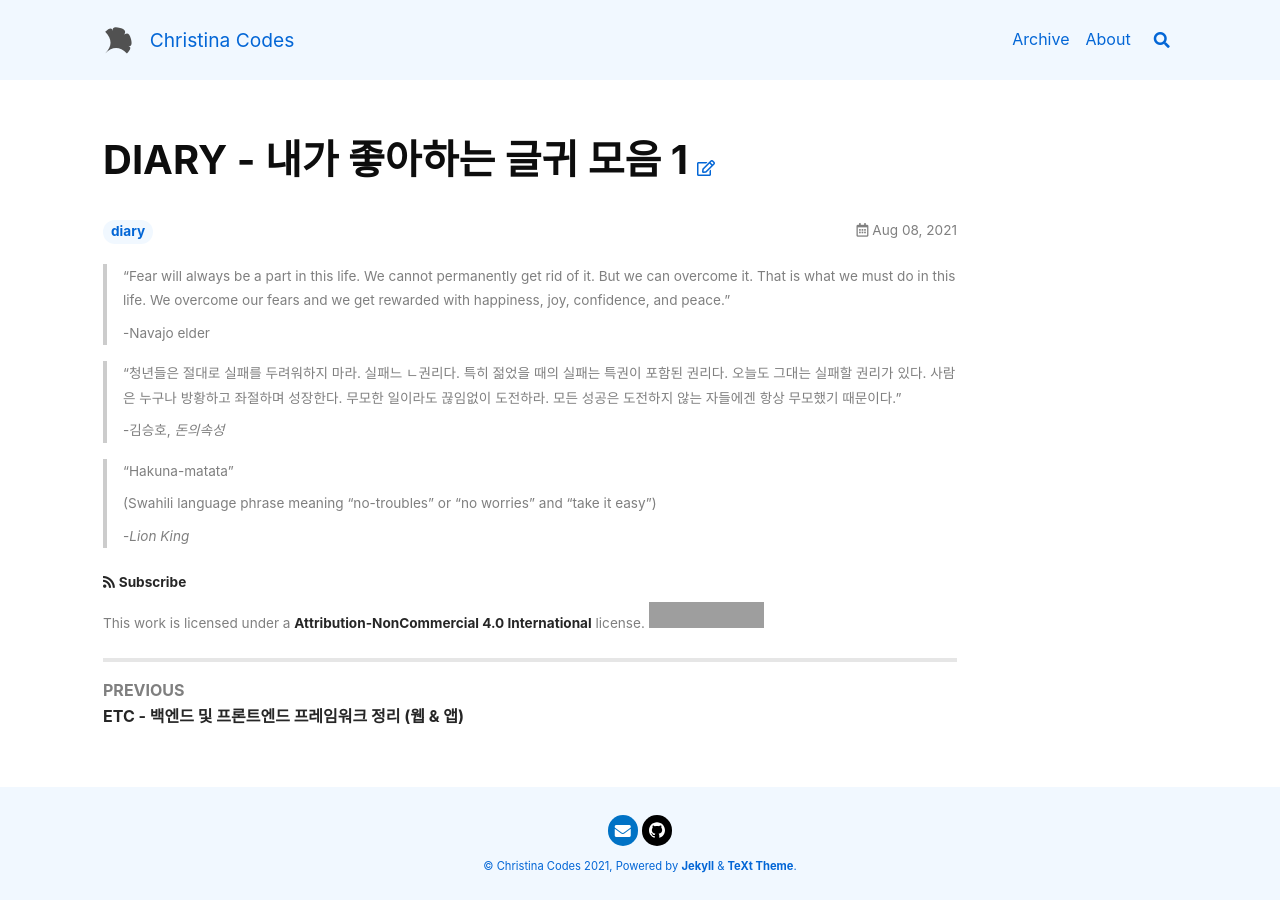
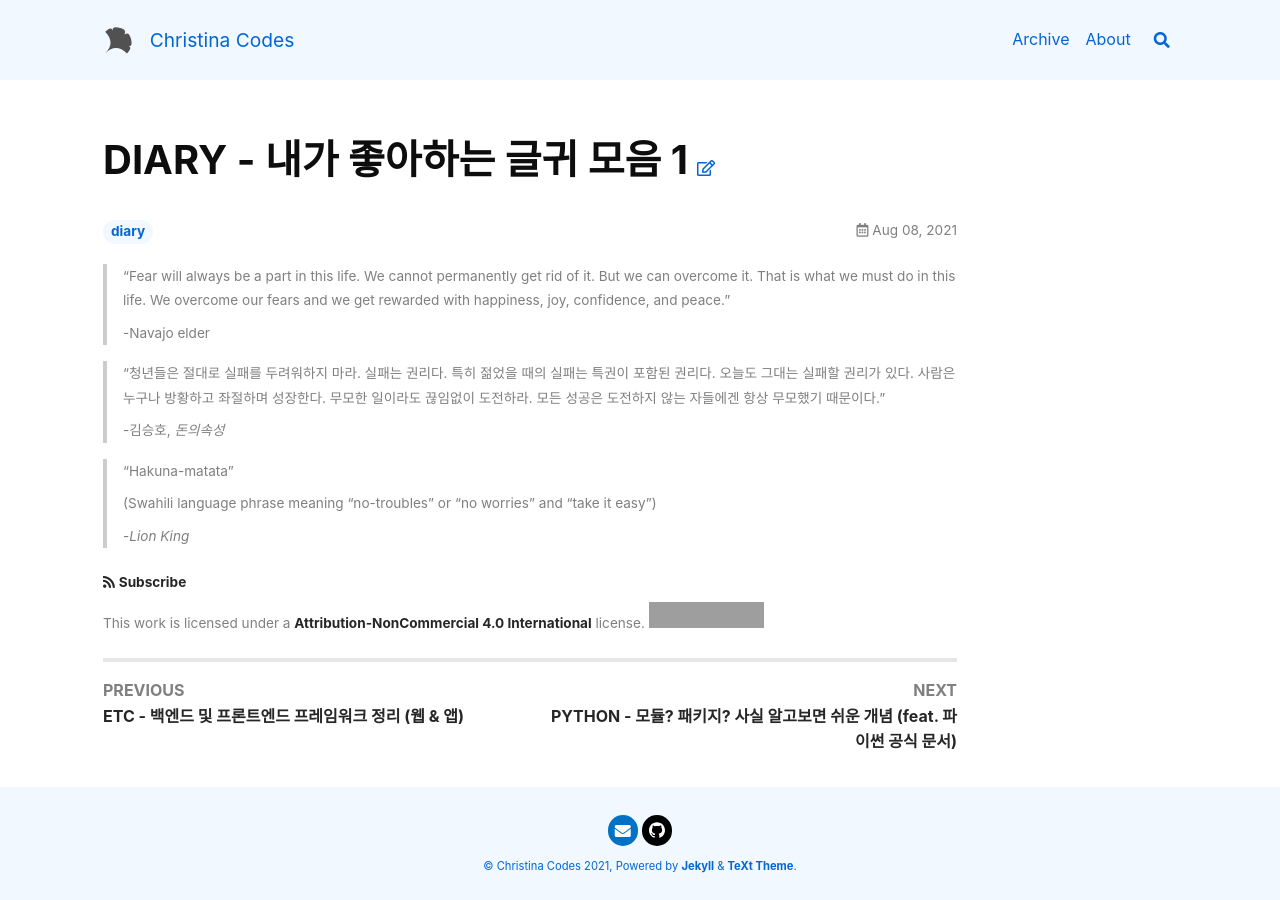
Before and after one commit to ChristinaROK/ChristinaROK.github.io, a Jekyll site: the page built from _posts/2021-08-08-diary1.md, in a window 1280 px wide. Built offline with Jekyll 4.4.1, drawn with Linux system fonts in a browser that asks for light colours; nearby versions of some CDN libraries; some of the changed lines change nothing that is shown; grey boxes are pictures that could not be loaded.

Commit message:
Developing

````diff
--- a/_posts/2021-08-08-diary1.md
+++ b/_posts/2021-08-08-diary1.md
@@ -10,7 +10,7 @@
 >
 > -Navajo elder
 
-> "청년들은 절대로 실패를 두려워하지 마라. 실패느 ㄴ권리다. 특히 젊었을 때의 실패는 특권이 포함된 권리다. 오늘도 그대는 실패할 권리가 있다. 사람은 누구나 방황하고 좌절하며 성장한다. 무모한 일이라도 끊임없이 도전하라. 모든 성공은 도전하지 않는 자들에겐 항상 무모했기 때문이다."
+> "청년들은 절대로 실패를 두려워하지 마라. 실패는 권리다. 특히 젊었을 때의 실패는 특권이 포함된 권리다. 오늘도 그대는 실패할 권리가 있다. 사람은 누구나 방황하고 좌절하며 성장한다. 무모한 일이라도 끊임없이 도전하라. 모든 성공은 도전하지 않는 자들에겐 항상 무모했기 때문이다."
 >
 > -김승호, *돈의속성*
 
--- /dev/null
+++ b/_posts/2021-08-09-module-package.md
@@ -0,0 +1,174 @@
+---
+layout: article
+title: PYTHON - 모듈? 패키지? 사실 알고보면 쉬운 개념 (feat. 파이썬 공식 문서)
+aside:
+ toc: true
+tags: python
+
+---
+
+## 모듈과 패키지는 파이썬 초심자가 프로그램을 짜다가 욕심이 점점 많아졌기 때문에 생겨났다.
+
+
+
+### 1. Interpreter
+
+cmd창에 `python` 을 입력하면 python interpreter가 실행된다.
+
+```python
+>>a=1
+>>b=2
+>>print(a+b)
+# 3
+>>exit()
+# ???
+```
+
+변수에 값을 저장하고 더했다. 잘 된다! 하지만 interpreter를 종료한 후 다시 실행하면?
+
+기껏 저장한 변수 a, b를 재사용할 수 없다. ㅠㅠ
+
+변수와 함수를 재사용할 수 없다는 것이 interpreter의 한계이다.
+
+### 2. Script
+
+변수를 저장하고 싶은 욕심이 생긴다. 그래서 text editor인  Visual Studio Code를 깔았다.
+
+새로운 파일을 만들어 `calculate.py` 라고 파일명을 붙인다. 이제 파이썬 파일, 즉 script가 생성됐다.
+
+ ```python
+ # calculate.py
+ a=1
+ b=1
+ print(a+b)
+ ```
+
+script에서 변수 a, b를 정의했으니 이제 변수 재사용이 가능하다!
+
+하지만 덧셈을 하다보니 뺄셈, 나눗셈, 곱셈 등등 다양한 함수를 구현해보고 싶어졌다. 그리고 변수 a, b 의 값도 바꿔보고 싶은 욕심이 생겼다.
+
+### 3. Module
+
+Script를 기능 단위로 분리하면 module이 된다 .
+
+Module 파일은  `.py` 로 끝나며, 변수, 함수, 클래스가 구현 된다.
+
+Module의 특징은 바로 **import** 가 가능하단 점이다. 내가 실행하고 싶은 프로그램(또는 스크립트)에서 덧셈, 뺄셈, 나눗셈, 곱셈 함수를 사용하고 싶을 때 매번 구현할 필요 없이 `calculate` 모듈만 import하면 모듈 내부의 모든 것을 재사용할 수 있다. 물론 module 내부에서도 다른 module을 import 할 수 있다. (아래 예시에 `import sys` 를 참고!)
+
+이제 모듈 덕분에 프로그램 관리를 체계적으로 할 수 있다! 🤩
+
+```python
+# calculate.py
+import sys
+
+def add (a,b):
+  return a+b
+
+def subtract(a,b):
+  return a-b
+
+if __name__=="__main__":
+  if len(sys.argvs)==3:
+    a = sys.argv[1]
+    b = sys.argv[2]
+    print(f"Add Result: {add(a,b)}")
+    print(f"Subtract Result: {subtrct(a,b)}")
+	else:
+    print(f"USAGE : {sys.argv[0]} a b")
+```
+
+* Module 더 알아보기
+
+  * `__name__ ` 변수
+
+    * 모듈 자체를 실행하는 경우
+
+      ```sh
+      $ python calculate.py 1 2
+      >> Add Result: 3
+      >> Subtract Result: -1
+      ```
+
+      모듈 자체가 실행될 때 `__name__` 변수는 `__main__` 이 된다. 즉, 지금 실행하고 있는 모듈 파일이 메인 (최상위) 실행 파일이야~!!! 라고 알려주는 것이다.
+
+    * 다른 실행 파일에서 모듈을 import 하는 경우
+
+      ```python
+      # run.py
+      import calculate
+
+      print(__name__)
+      print(calculate.__name__)
+      ```
+
+      ```sh
+      $ python run.py
+      >> __main__
+      >> calculate
+      ```
+
+       `run.py` 실행 파일에서 `calculate` 모듈을 import했다. 그러면 실행 파일의  `__name__` 변수의 값은   `__main__` 이 되지만 모듈의 `__name__` 값은 모듈 이름이  된다.
+
+  * path
+
+    * 모듈을 import할 때 파이썬은 모듈을 어디서 찾아 올까?
+      * 먼저 파이썬은 build-in module에서 같은 이름의 모듈이 있는지 탐색한다. (`sys`, `os`는 build-in module의 한 예이다.)
+      * 다음으로 파이썬은 `sys.path` 경로에서 모듈을 찾는다 .`sys.path` 에 등록된 경로는 다음과 같다.
+        * 실행 파일의 디렉토리의 경로
+        * `PYTHONPATH` (파이썬 환경 변수)
+
+### 4. Package
+
+Module로 코드 재사용도 가능해졌는데 도대체 package는 왜 등장한 것인가?!
+
+Package는 module을 **체계화** 하고 싶은 욕심에 만들어졌다.
+
+체계화라는 말이 어려운데, 쉽게 말하면 module를 트리 구조로 관리하고 싶은 것이다.
+
+```bash
+sound/                          //Top-level package
+      __init__.py               //Initialize the sound package
+      formats/                  //Subpackage for file format conversions
+              __init__.py
+              wavread.py
+              wavwrite.py
+              aiffread.py
+              aiffwrite.py
+              auread.py
+              auwrite.py
+              ...
+      effects/                  //Subpackage for sound effects
+              __init__.py
+              echo.py
+              surround.py
+              reverse.py
+              ...
+      filters/                  //Subpackage for filters
+              __init__.py
+              equalizer.py
+              vocoder.py
+              karaoke.py
+              ...
+```
+
+파이썬 공식 문서에서 가져온 패키지 예시다.
+
+sound라는 (상위) 패키지와 format, effects, filters 등의 하위 패키지가 상,하위 계층을 갖는다. 그래서 특정 하위 패키지의 모듈을 찾아서 부르기가 편해졌다!
+
+에코 모듈을 import하고 싶으면  `import sound.effects.echo` 처럼 `.` 으로 계층을 타고 가면 된다.
+
+* Package 더 알아보기
+  *  `__init__.py`
+    * 파일과 디렉토리들이 package가 되려면 가장 상위 디렉토리에 init 파일이 필요하다. 파일 내용은 없어도 된다. (python3.3 버전 부터는 해당 파일이 없어도 패키지로 인식한다. 하지만 하위 버전 파이썬과 호환을 위해서는 파일을 만들어주자!)
+  * absolute VS relative import
+    * [관련 포스트로 이동!](/posts/2021-03-17-path.md)
+
+### 결론
+
+인간의 욕심은 좋은 것이다 😄
+
+
+
+## Reference
+
+* [python official document](https://docs.python.org/3/tutorial/modules.html)
````
